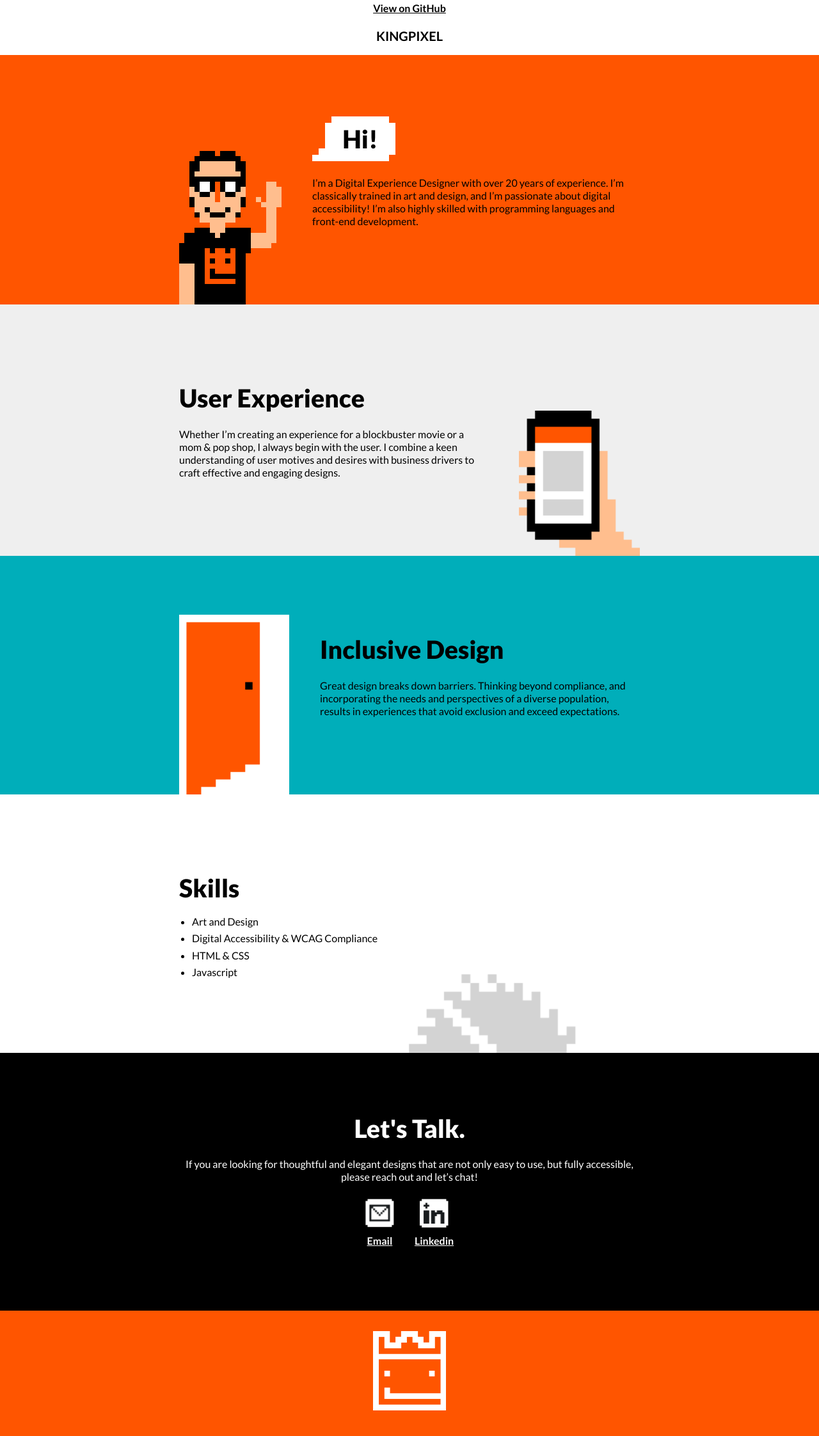
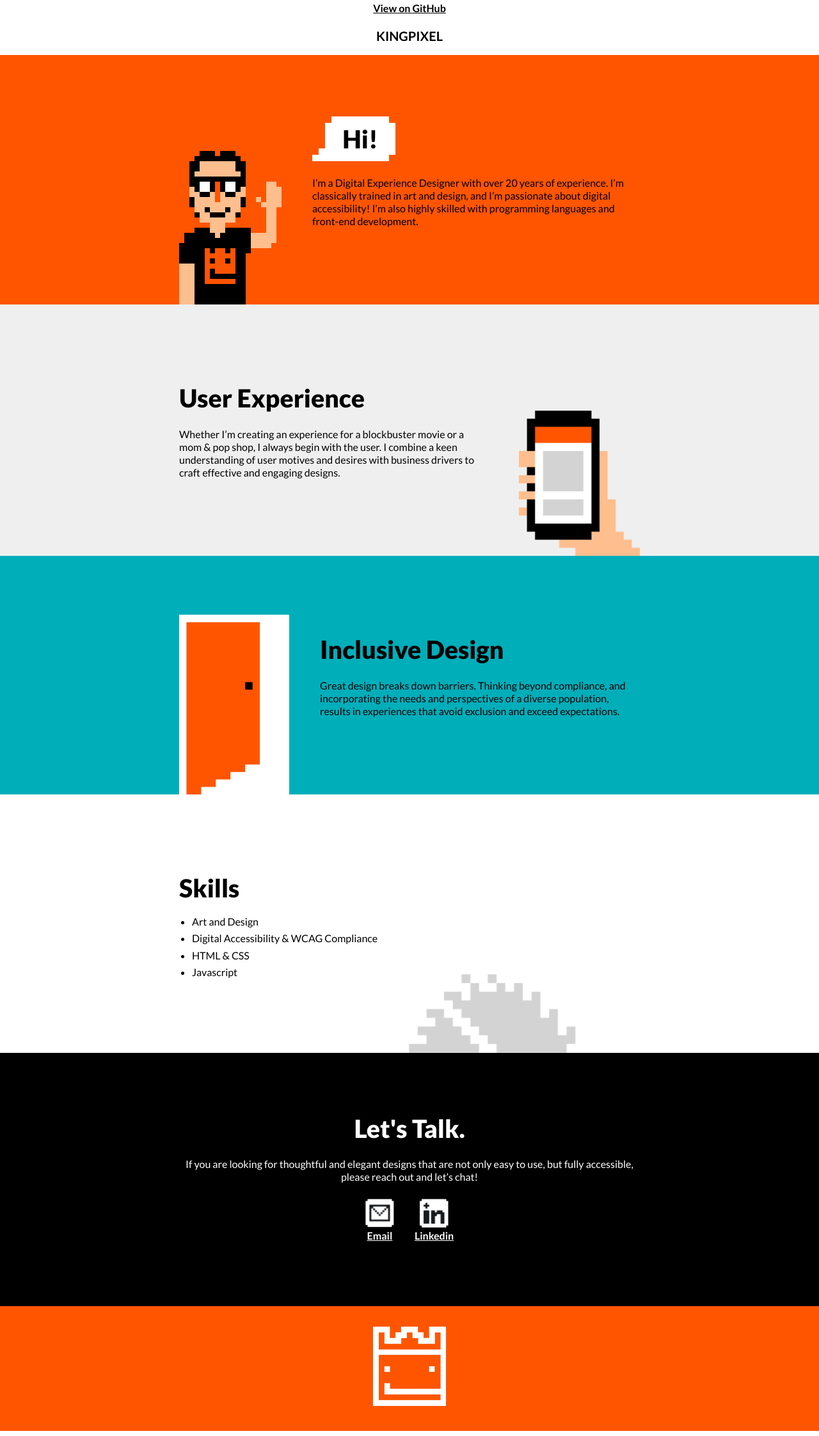
Before and after one commit to simonswiss/kingpixel-demo, a Jekyll site: the page built from index.html, in a window 1280 px wide. Shown: the whole page at 64% size. Built offline with Jekyll 4.4.1, drawn with Linux system fonts in a browser that asks for light colours.

Commit message:
refactors contact buttons

```diff
--- a/assets/css/style.scss
+++ b/assets/css/style.scss
@@ -232,7 +232,9 @@
   display: flex;
   justify-content: center;
   a {
-    display: inline-block;
+    display: flex;
+    flex-direction: column;
+    align-items: center;
     text-align: center;
     margin: 0 1rem;
   }
--- a/index.html
+++ b/index.html
@@ -60,8 +60,8 @@
             <h2>Let's Talk.</h2>
             <p>If you are looking for thoughtful and elegant designs that are not only easy to use, but fully accessible, please reach out and let’s chat!</p>
             <div class="contact">
-                <a href="mailto: mike@kingpixel.com"  title="send email to mike@kingpixel.com"><img height="45" width="45" alt="" src="/images/email.png"/><br>Email</a>
-                <a href="https://www.linkedin.com/in/mike-vogel" rel="noopener" title="View my profile on Linkedin"><img alt="" height="45" width="45" src="/images/linkedin.png"/><br>Linkedin</a>
+                <a href="mailto: mike@kingpixel.com"  title="send email to mike@kingpixel.com"><img height="45" width="45" alt="" src="/images/email.png"/> Email</a>
+                <a href="https://www.linkedin.com/in/mike-vogel" rel="noopener" title="View my profile on Linkedin"><img alt="" height="45" width="45" src="/images/linkedin.png"/> Linkedin</a>
             </div>
         </div>
     </div>
```
